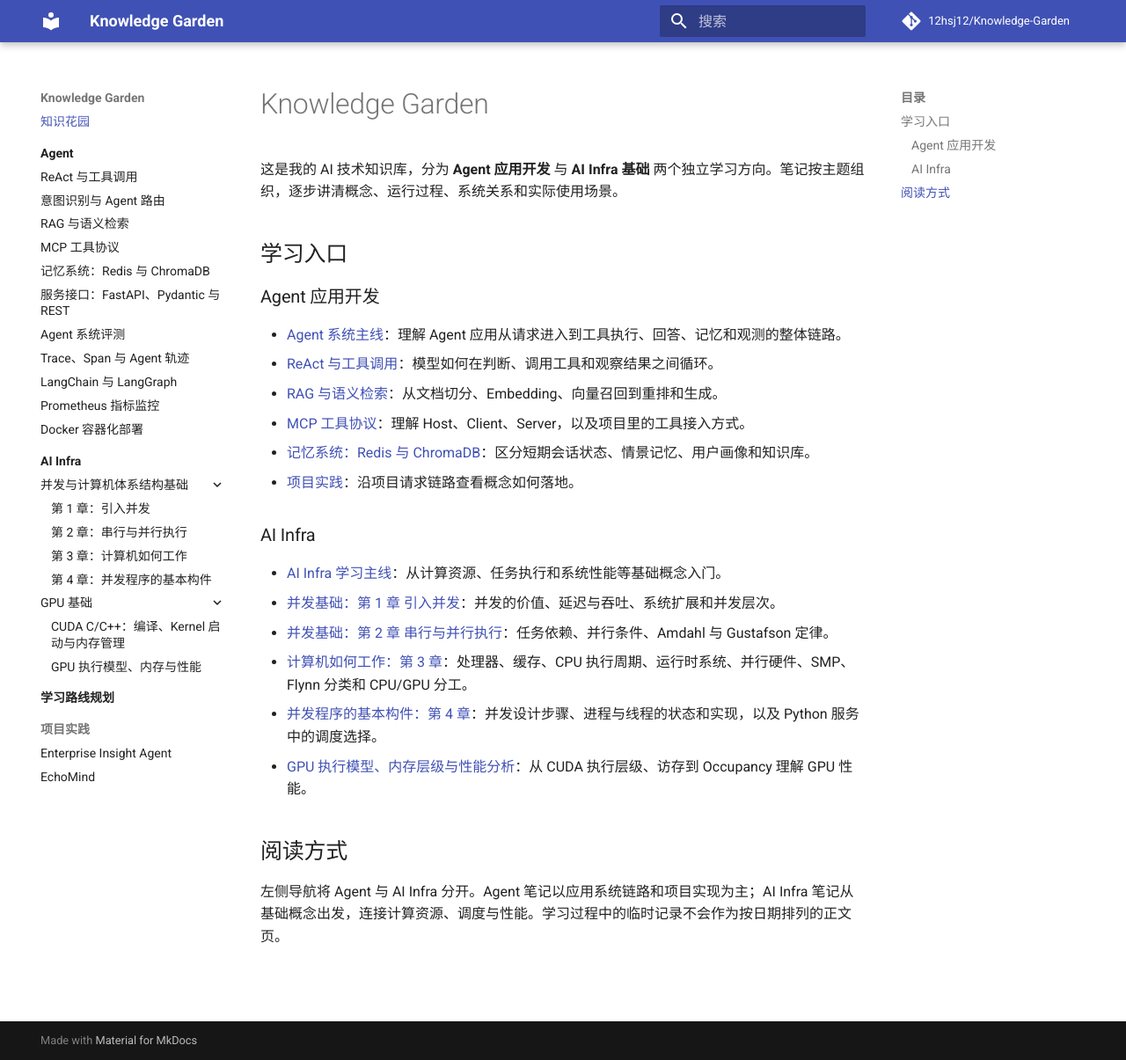
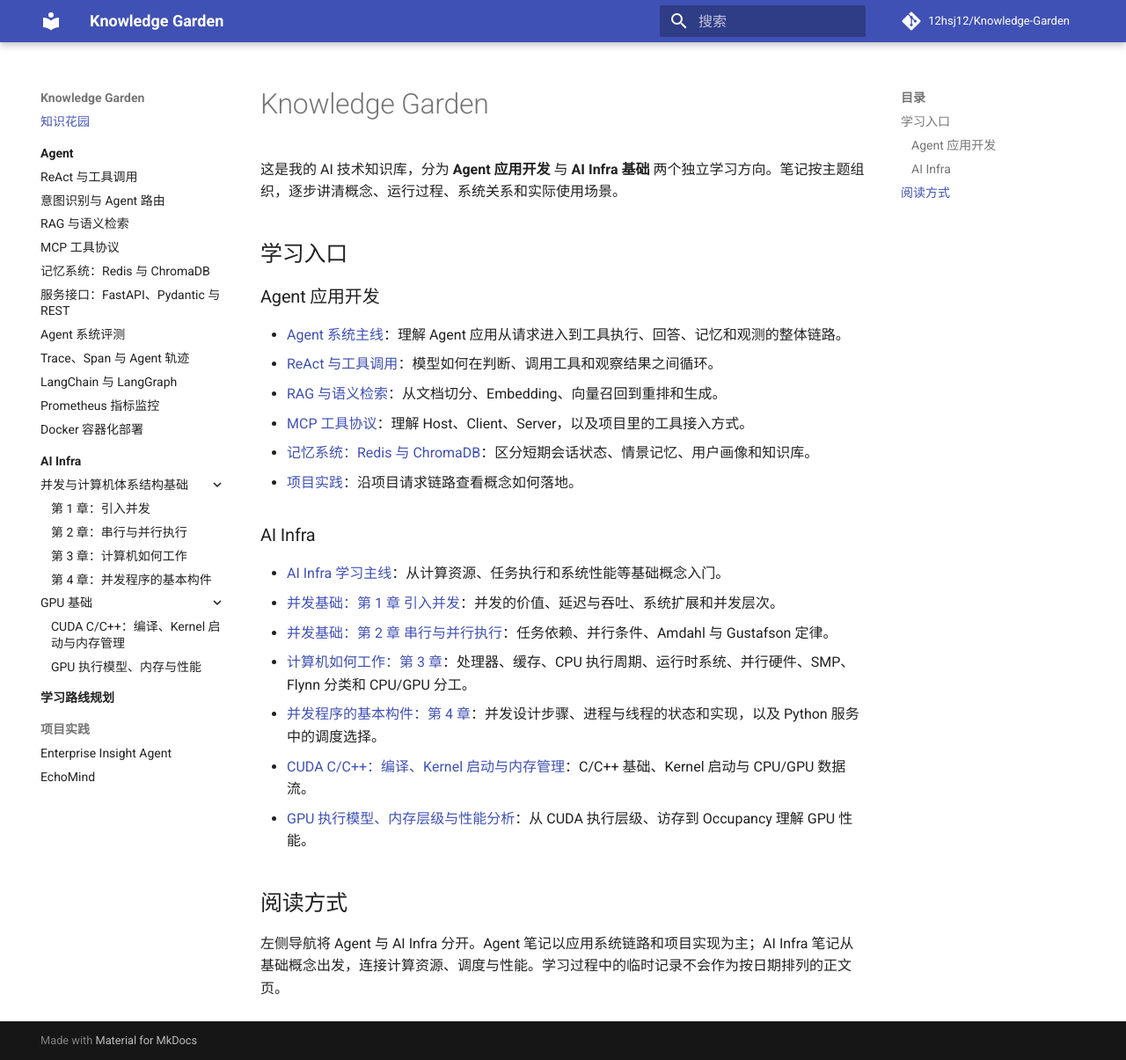
Before and after one commit to 12hsj12/Knowledge-Garden, an MkDocs documentation site: the page built from docs/index.md, in a window 1280 px wide and 1205 px high. Shown: the whole window at 88% size. Built offline with MkDocs 1.6.1 and Material for MkDocs 9.7.7, drawn with Linux system fonts in a browser that asks for light colours; comment, search, counter and statistics services are not loaded.

Commit message:
docs: add CUDA note to home page

```diff
--- a/docs/index.md
+++ b/docs/index.md
@@ -20,6 +20,7 @@
 - [并发基础：第 2 章 串行与并行执行](ai-infra/concurrency/chapter-02.md)：任务依赖、并行条件、Amdahl 与 Gustafson 定律。
 - [计算机如何工作：第 3 章](ai-infra/concurrency/chapter-03.md)：处理器、缓存、CPU 执行周期、运行时系统、并行硬件、SMP、Flynn 分类和 CPU/GPU 分工。
 - [并发程序的基本构件：第 4 章](ai-infra/concurrency/chapter-04.md)：并发设计步骤、进程与线程的状态和实现，以及 Python 服务中的调度选择。
+- [CUDA C/C++：编译、Kernel 启动与内存管理](ai-infra/gpu/cuda-c-cpp-memory-kernel.md)：C/C++ 基础、Kernel 启动与 CPU/GPU 数据流。
 - [GPU 执行模型、内存层级与性能分析](ai-infra/gpu/cuda-execution-memory-performance.md)：从 CUDA 执行层级、访存到 Occupancy 理解 GPU 性能。
 
 ## 阅读方式
```
